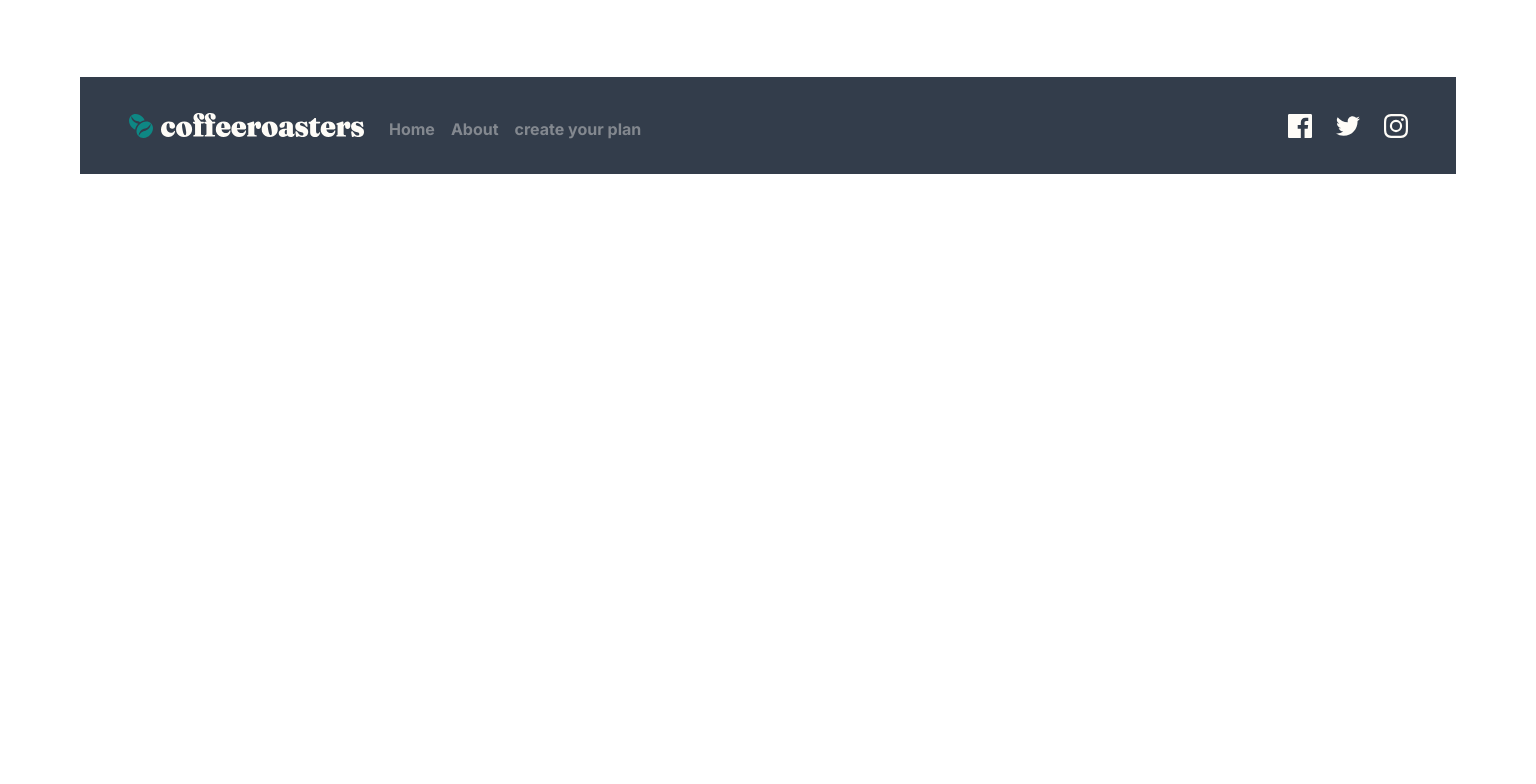
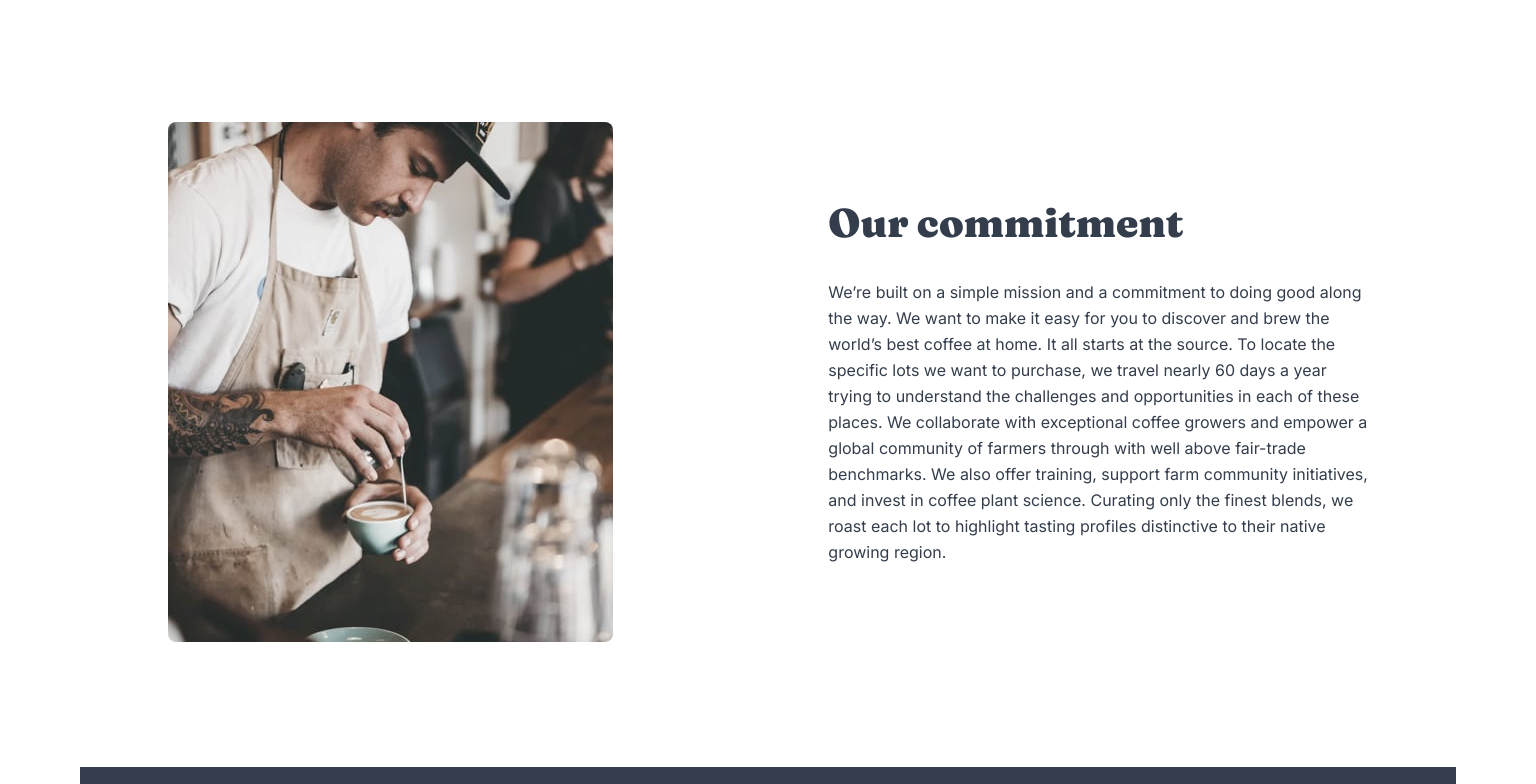
Before and after one commit to dors001/coffeeroaster-subscription-site, a Next.js app: page /about in a window 1536 px wide. Shown: the part 740-1524 px from the top of the page. Before the commit the page ends 994 px from the top, so only its background shows below. Built offline with nearby package versions, Linux system fonts and the light colour scheme.

Commit message:
Define commitmentSection for about page

```diff
--- /dev/null
+++ b/app/about/components/commitmentSection.tsx
@@ -0,0 +1,34 @@
+import React from "react";
+import Image from "next/image";
+
+const CommitmentSection = () => {
+  const commitmentText =
+    "We’re built on a simple mission and a commitment to doing good along the way. We want to make it easy for you to discover and brew the world’s best coffee at home. It all starts at the source. To locate the specific lots we want to purchase, we travel nearly 60 days a year trying to understand the challenges and opportunities in each of these places. We collaborate with exceptional coffee growers and empower a global community of farmers through with well above fair-trade benchmarks. We also offer training, support farm community initiatives, and invest in coffee plant science. Curating only the finest blends, we roast each lot to highlight tasting profiles distinctive to their native growing region.";
+  const commitmentImgs = {
+    imgMobile: "/assets/about/mobile/image-commitment.jpg",
+  };
+
+  return (
+    <>
+      <section>
+        <div className="commitment-section flex flex-col m-6 mt-24 gap-12">
+          <div className="image-container justify-self-center">
+            <Image
+              src={commitmentImgs.imgMobile}
+              alt="Out Commitment"
+              className="rounded-lg md:hidden"
+              width={400}
+              height={400}
+            />
+          </div>
+          <div className="commitment-body-container text-center">
+            <h3 className="heading text-primary-color mb-8">Our commitment</h3>
+            <p className="body-text text-primary-color">{commitmentText}</p>
+          </div>
+        </div>
+      </section>
+    </>
+  );
+};
+
+export default CommitmentSection;
--- a/app/about/page.tsx
+++ b/app/about/page.tsx
@@ -1,10 +1,12 @@
 import React from "react";
 import AboutBanner from "./components/banner";
+import CommitmentSection from "./components/commitmentSection";
 
 const AboutPage = () => {
   return (
     <>
-      <AboutBanner/>
+      <AboutBanner />
+      <CommitmentSection />
     </>
   );
 };
--- a/app/globals.css
+++ b/app/globals.css
@@ -513,3 +513,56 @@ h4 {
     line-height: 26px;
   }
 }
+
+
+@media screen and (min-width: 768px) {
+  .commitment-section {
+    flex-direction: row;
+    justify-items: space-evenly;
+    justify-content: center;
+    align-content: center;
+  }
+
+  .image-container {
+    background-image: url("/assets/about/tablet/image-commitment.jpg");
+    background-size: cover;
+    width: 281px;
+    height: 470px;
+    border-radius: 8px;
+  }
+
+  .commitment-body-container {
+    text-align: left;
+    width: 339px;
+  }
+}
+
+@media screen and (min-width: 1440px) {
+  .commitment-section {
+    justify-content: space-evenly;
+    margin: 125px 0;
+  }
+
+  .image-container {
+    background-image: url("/assets/about/desktop/image-commitment.jpg");
+    background-size: cover;
+    width: 445px;
+    height: 520px;
+    border-radius: 8px;
+  }
+
+  .commitment-body-container {
+    align-self: center;
+    width: 540px;
+  }
+
+  .commitment-body-container > h3 {
+    font-size: 40px;
+    line-height: 48px;
+  }
+
+  .commitment-body-container > p {
+    font-size: 16px;
+    line-height: 26px;
+  }
+}
```
